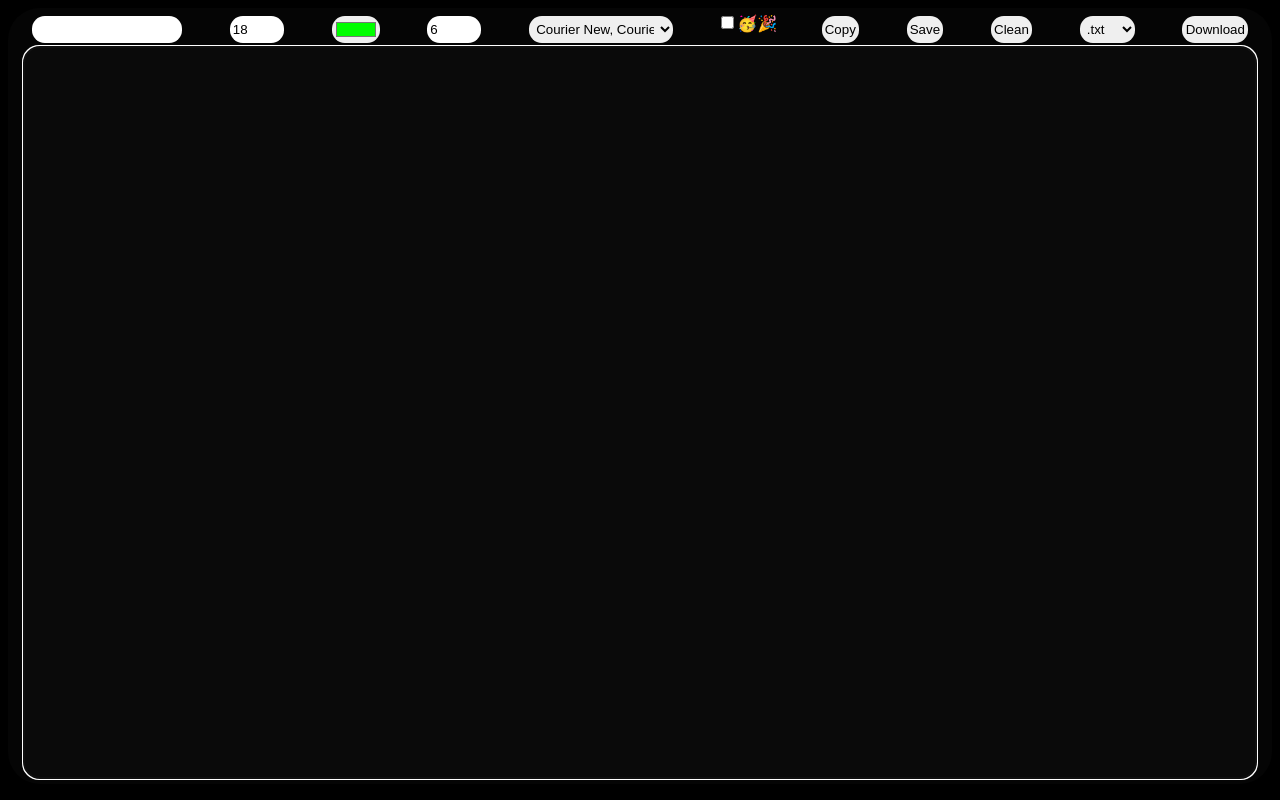
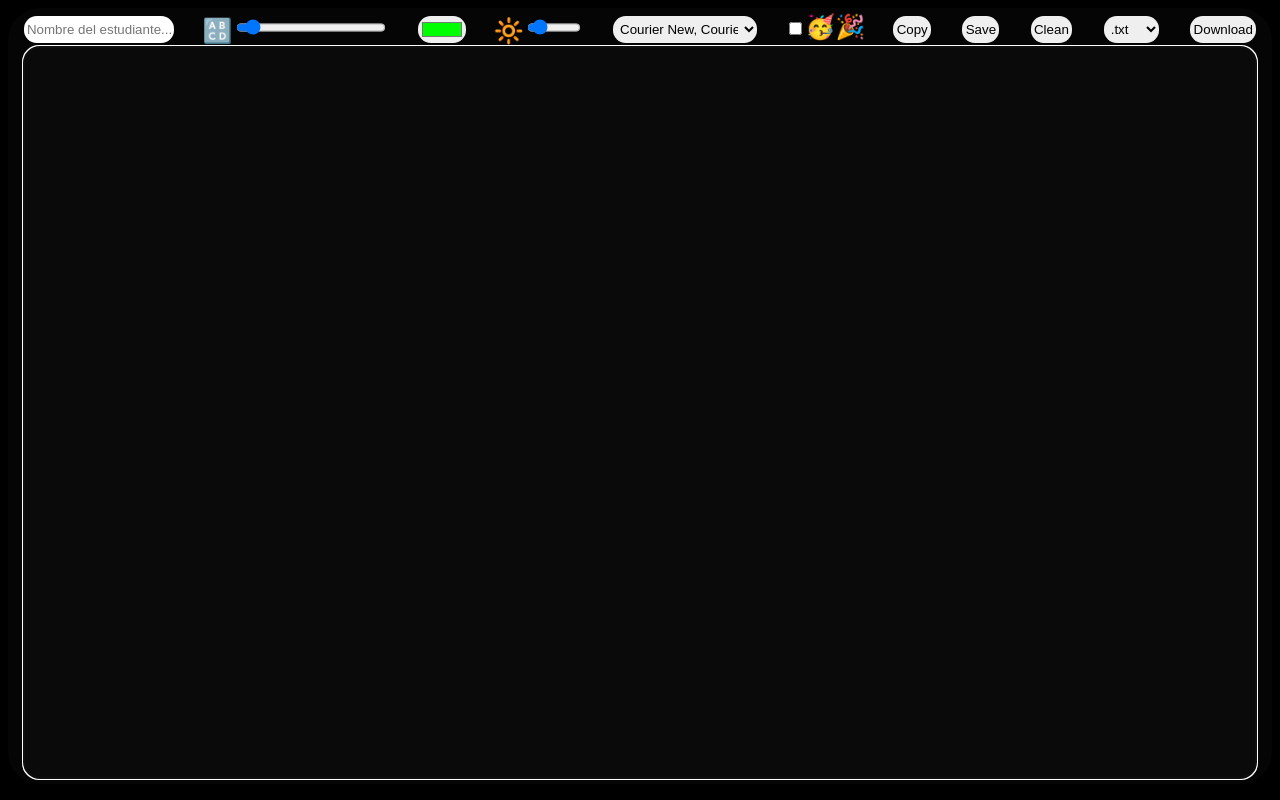
Before and after one commit to GiampieroFC/Gboard, a React (Vite) app: page / in a window 1280 px wide. Built offline with nearby package versions, Linux system fonts and the light colour scheme; what js-confetti would draw is missing.

Commit message:
added description

```diff
--- a/src/App.css
+++ b/src/App.css
@@ -36,12 +36,17 @@ textarea {
     border-radius: 1rem;
 }
 
+label {
+    color: whitesmoke;
+    font-size: x-large;
+}
+
 #font,
-#student {
+#student,
+#fontSize {
     width: 9rem;
 }
 
-#fontSize,
 #glow {
     width: 3rem;
 }
--- a/src/components/containers/EditorContainer.jsx
+++ b/src/components/containers/EditorContainer.jsx
@@ -13,9 +13,6 @@ function EditorContainer() {
     const formatRef = useRef()
     const partyRef = useRef()
     const nInter = useRef(0)
-    // const first = useRef(second)
-    // const first = useRef(second)
-    // const first = useRef(second)
 
     const dispatch = useDispatch()
 
@@ -186,18 +183,22 @@ function EditorContainer() {
                     ref={studentRef}
                     id="student"
                     autoComplete="on"
+                    placeholder="Nombre del estudiante..."
                     onChange={(e) => window.localStorage.setItem('student', e.target.value)}
                 />
 
+                <label htmlFor="fontSize">🔠
                     <input className="controls"
-                    type="number"
+                        type="range"
                         min="8"
+                        max="200"
                         step="1"
                         onWheel={handlerWheelFontSize}
                         id="fontSize"
                         value={fontSize}
                         onChange={e => handlerFontSize(e.target.value)}
-                />
+                    /></label>
+
 
                 <input className="controls"
                     type="color"
@@ -205,15 +206,18 @@ function EditorContainer() {
                     value={color}
                     onChange={(e => handlerColorGlow(e.target.value, glow))}
                 />
+
+
+                <label htmlFor="glow">🔆
                     <input className="controls"
-                    type="number"
+                        type="range"
                         min="0"
                         max="100"
                         onWheel={handlerWheelGlow}
                         id="glow"
                         value={glow}
                         onChange={e => handlerColorGlow(color, e.target.value)}
-                />
+                    /></label>
 
                 <select className="controls" value={font} onChange={(e) => handlerFont(e.target.value)} id="font" name="font">
                     <option value='Courier New, Courier, Lucida Sans Typewriter, Lucida Typewriter, monospace'>Courier New, Courier, Lucida Sans Typewriter, Lucida Typewriter, monospace</option>
```
Lines whose indentation alone changed are shown as unchanged.
